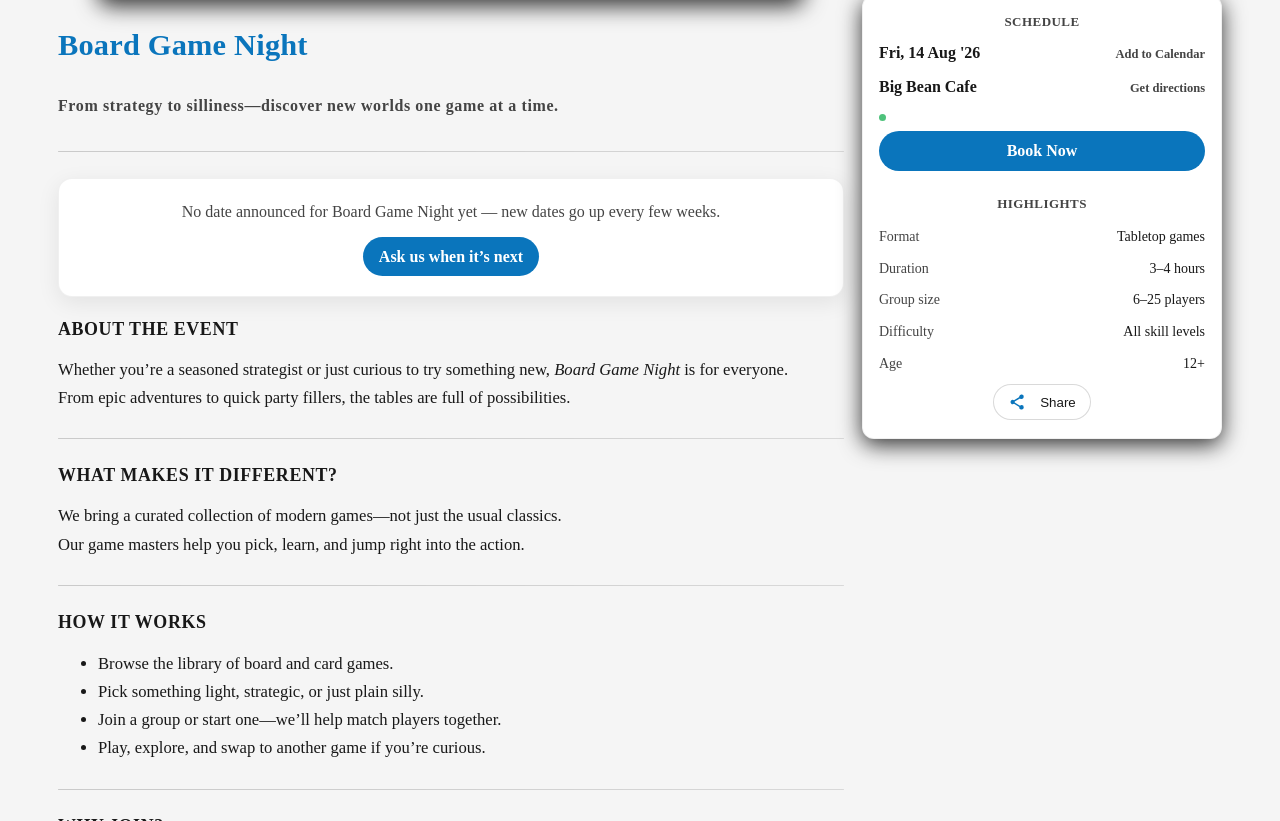
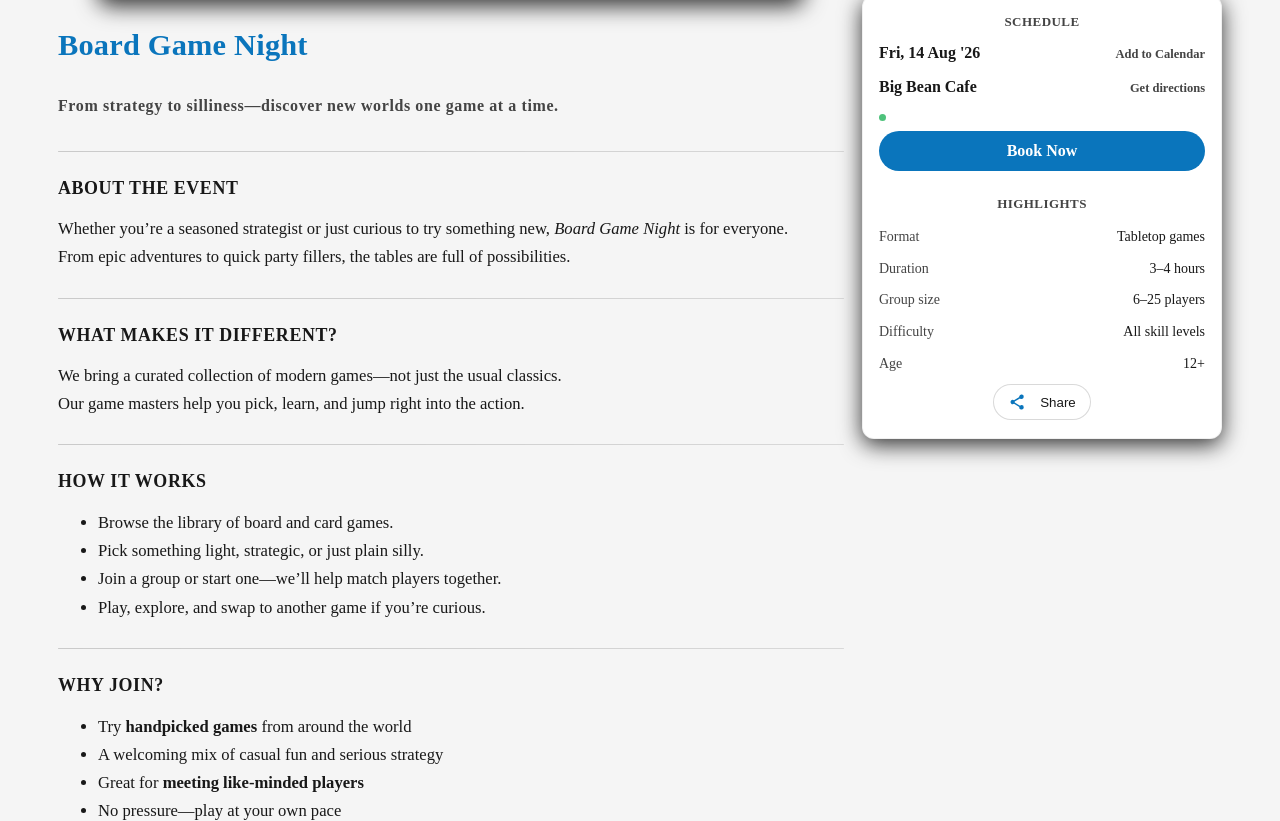
Before and after one commit to gameslabbangalore-maker/website, a Jekyll site: the page built from _events/board-game-night.md, in a window 1280 px wide and 900 px high, scrolled down 587 px, cut to the strip 79-900 px from the top of the window. Built offline with Jekyll 4.4.1, drawn with Linux system fonts in a browser that asks for light colours.

Commit message:
fix: show no-date notice only for unscheduled events

```diff
--- a/_includes/event-hero.html
+++ b/_includes/event-hero.html
@@ -6,6 +6,17 @@
 <!-- Right card (desktop) -->
 <aside class="side-card" aria-label="Highlights">
   <div class="info-card" role="complementary">
+    {%- comment -%}
+      Unhidden by scripts-event-core.html when this event has no upcoming
+      calendar date. On desktop it occupies the same card as the schedule;
+      the side card remains hidden at the mobile breakpoint for now.
+    {%- endcomment -%}
+    <div class="no-date" id="noDateNotice" hidden>
+      <p class="no-date__text">No date announced for {{ page.title }} yet — new dates go up every few weeks.</p>
+      <a class="book-btn" href="https://wa.me/917676099857?text={{ 'Hi Games Lab! When is the next ' | append: page.title | append: '?' | url_encode }}"
+         target="_blank" rel="noopener">Ask us when it&rsquo;s next</a>
+    </div>
+
     <h3 id="scheduleHeading" hidden>Schedule</h3>
     <!-- schedule block toggled by JS -->
     <div id="scheduleBlock" hidden>
--- a/_includes/event-sections.html
+++ b/_includes/event-sections.html
@@ -1,14 +1,4 @@
 <article class="content">
-  {%- comment -%}
-    Unhidden by scripts-event-core.html when the calendar has no upcoming date
-    for this event, so the page never just silently drops the Book Now button.
-  {%- endcomment -%}
-  <div class="no-date" id="noDateNotice" hidden>
-    <p class="no-date__text">No date announced for {{ page.title }} yet — new dates go up every few weeks.</p>
-    <a class="book-btn" href="https://wa.me/917676099857?text={{ 'Hi Games Lab! When is the next ' | append: page.title | append: '?' | url_encode }}"
-       target="_blank" rel="noopener">Ask us when it&rsquo;s next</a>
-  </div>
-
   {% assign about_copy = page.about | default: nil %}
   {% assign has_sections = false %}
 
--- a/_includes/styles-event.html
+++ b/_includes/styles-event.html
@@ -45,6 +45,7 @@ body{background:var(--bg);color:var(--text-main);font-family:'Comfortaa',cursive
 
 /* "No date yet" notice (event has no upcoming calendar entry) */
 .no-date{display:flex;flex-direction:column;align-items:center;gap:12px;text-align:center;margin:0 0 22px;padding:20px 18px;border-radius:14px;background:var(--card);border:1.5px solid rgba(255,255,255,.08)}
+.no-date[hidden]{display:none}
 .no-date__text{margin:0;font-size:1rem;line-height:1.6;color:var(--muted)}
 @media (prefers-color-scheme: light){.no-date{border-color:rgba(0,0,0,.06);box-shadow:0 6px 22px rgba(0,0,0,.08)}}
 
```
